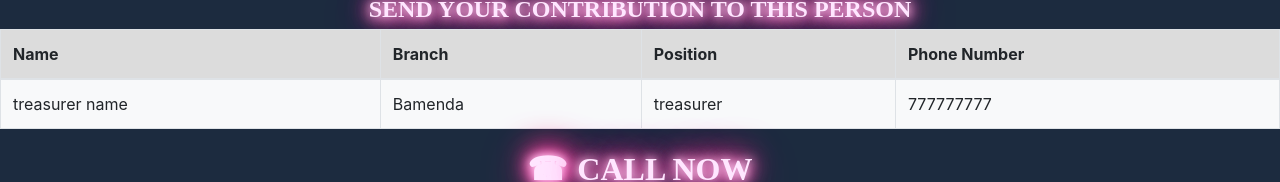
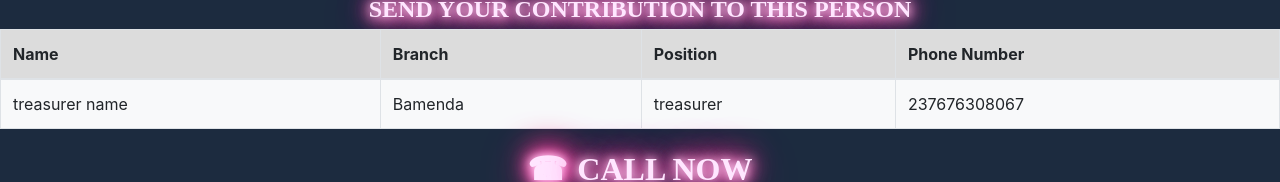
Before and after one commit to ernestmusong/Befang-Cultural-Development-Association, a React (Create React App) app in the folder client/: page /branches/1 in a window 1280 px wide. Shown: the part 583-765 px from the top of the page. Built offline with nearby package versions, Linux system fonts and the light colour scheme; a web font is replaced by a local one.

Commit message:
added clickable call

```diff
--- a/client/src/Data.js
+++ b/client/src/Data.js
@@ -3,7 +3,7 @@ export  const Branches = [
         id: 1,
         name: "Bamenda",
         treasurerName:"treasurer name",
-        treasurerNumber: 777777777,
+        treasurerNumber: +237676308067,
         treasurerTitle:"treasurer",
         value:100,
         text: "members",
@@ -14,7 +14,7 @@ export  const Branches = [
         id: 2,
         name: "Buea",
         treasurerName:"treasurer name",
-        treasurerNumber: 777777777,
+        treasurerNumber: +237676308067,
         treasurerTitle:"treasurer",
         value:100,
         text: "members",
@@ -25,7 +25,7 @@ export  const Branches = [
         id: 3,
         name: "Muea",
         treasurerName:"treasurer name",
-        treasurerNumber: 777777777,
+        treasurerNumber:+237676308067,
         treasurerTitle:"treasurer",
         value:100,
         text: "members",
@@ -36,7 +36,7 @@ export  const Branches = [
         id: 4,
         name: "Mutengene",
         treasurerName:"treasurer name",
-        treasurerNumber: 777777777,
+        treasurerNumber: +237676308067,
         treasurerTitle:"treasurer",
         value:100,
         text: "members",
@@ -47,7 +47,7 @@ export  const Branches = [
         id: 5,
         name: "Limbe",
         treasurerName:"treasurer name",
-        treasurerNumber: 777777777,
+        treasurerNumber:+237676308067,
         treasurerTitle:"treasurer",
         value:100,
         text: "members",
@@ -58,7 +58,7 @@ export  const Branches = [
         id: 6,
         name: "Douala",
         treasurerName:"treasurer name",
-        treasurerNumber: 777777777,
+        treasurerNumber:+237676308067,
         treasurerTitle:"treasurer",
         value:100,
         text: "members",
@@ -69,7 +69,7 @@ export  const Branches = [
         id: 7,
         name: "Yaounde",
         treasurerName:"treasurer name",
-        treasurerNumber: 777777777,
+        treasurerNumber: +237676308067,
         treasurerTitle:"treasurer",
         value:100,
         text: "members",
@@ -80,7 +80,7 @@ export  const Branches = [
         id: 8,
         name: "Diaspora",
         treasurerName:"treasurer name",
-        treasurerNumber: 777777777,
+        treasurerNumber: +237676308067,
         treasurerTitle:"treasurer",
         value:100,
         text: "members",
--- a/client/src/components/TreasurerDetails.js
+++ b/client/src/components/TreasurerDetails.js
@@ -42,7 +42,7 @@ const TreasurerDetails=(props) => {
                 </tr>
             </tbody>
       </table>
-      <CallNow number="tel:+237676308067"/>
+      <CallNow number={`tel:${branch.treasurerNumber}` }/>
     </div>
   )
 }
```
